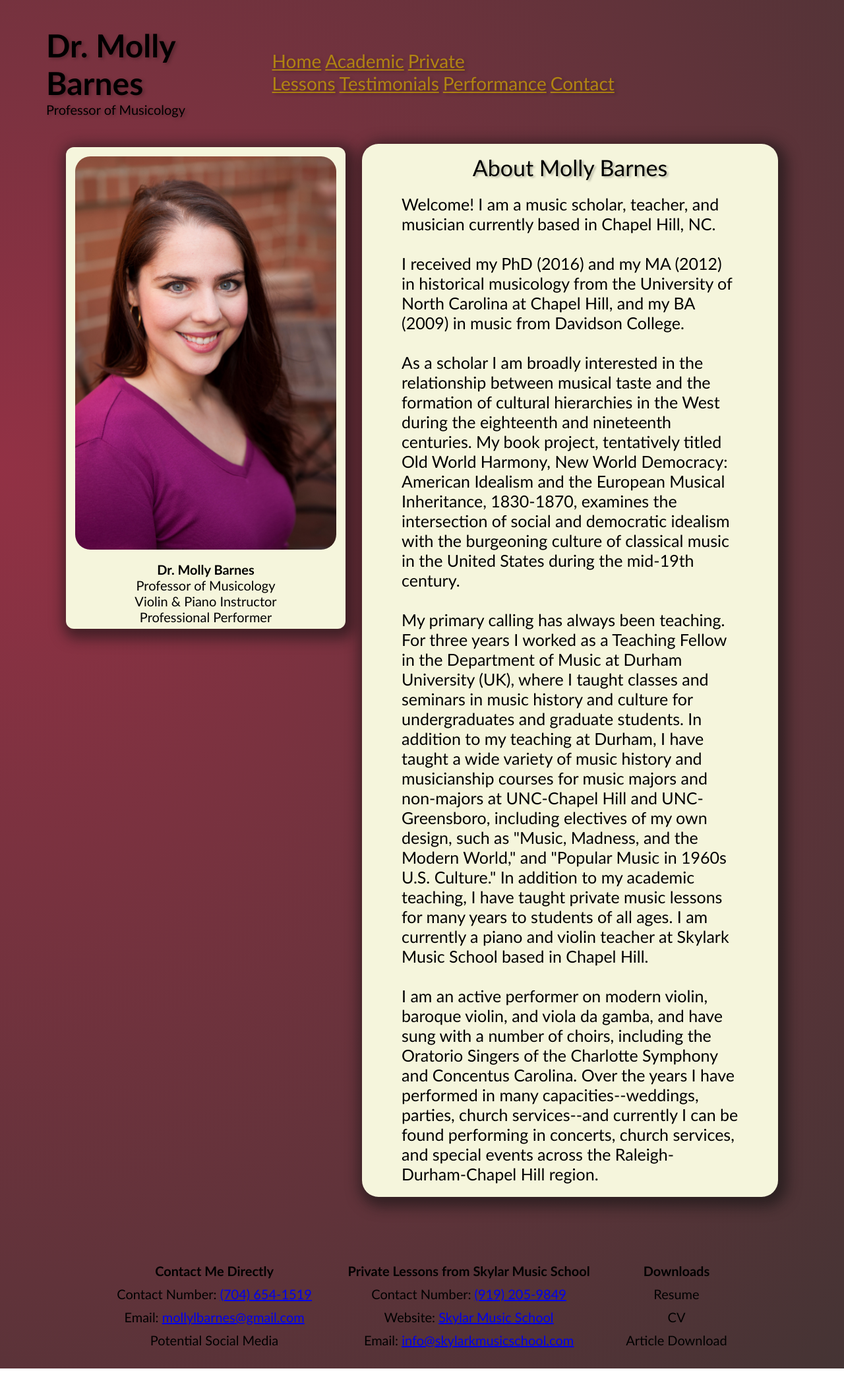
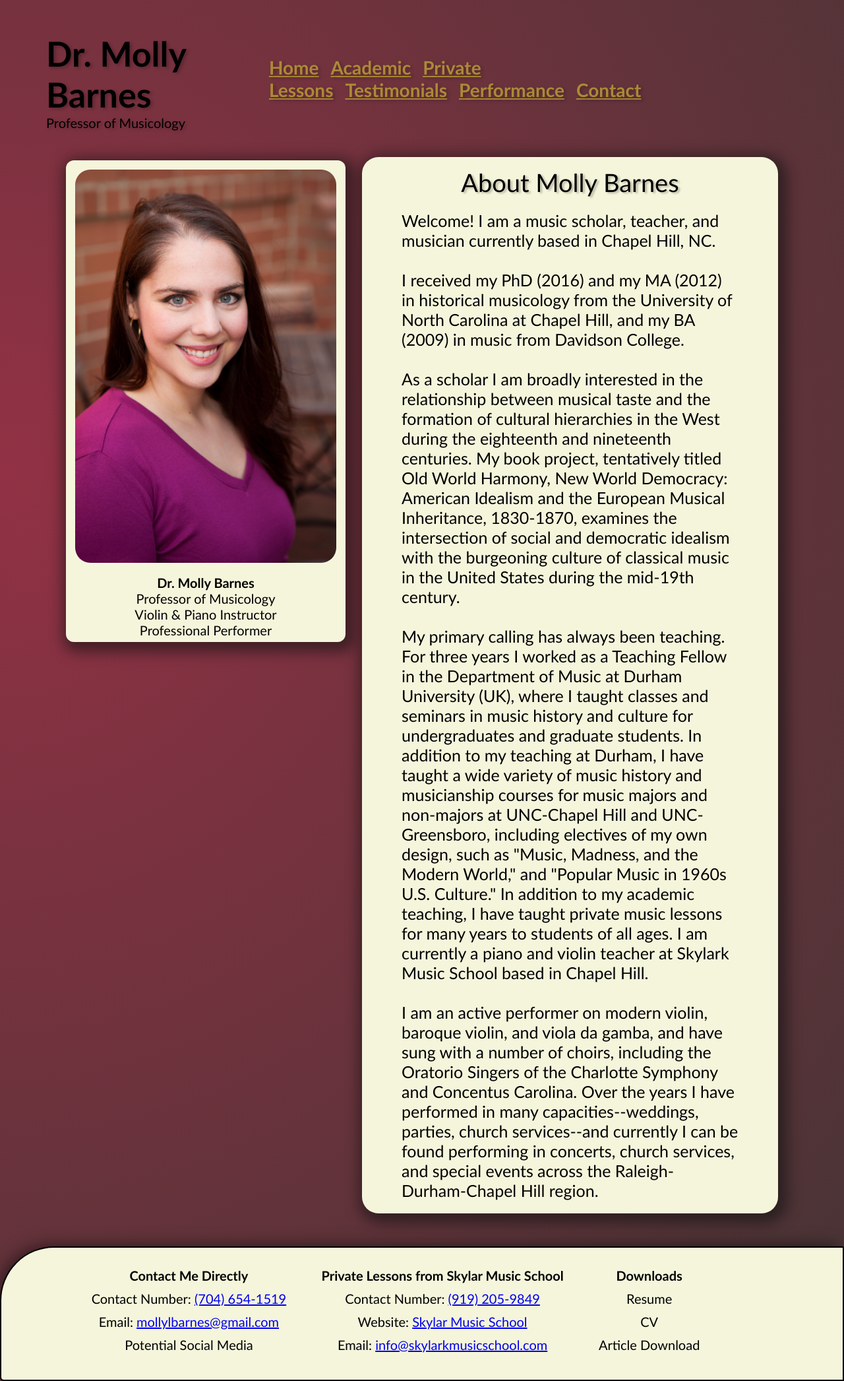
Before and after one commit to jlayher/molly-barnes-music, a Next.js app: page / in a window 1280 px wide. Shown: the whole page at 66% size. Built offline with nearby package versions, Linux system fonts and the light colour scheme.

Commit message:
General Style Changes.  Created TestimonialBar component

```diff
--- a/src/styles/Home.module.css
+++ b/src/styles/Home.module.css
@@ -43,7 +43,7 @@
   display: flex;
   justify-content: center;
   padding-top: 10px;
-  font-size: 34px;
+  font-size: 38px;
   font-weight: 400;
   margin: 0px 0px 20px 0px;
   text-shadow: 3px 2px 3px rgba(0,0,0,0.25);
--- a/src/styles/academic.module.css
+++ b/src/styles/academic.module.css
@@ -9,7 +9,7 @@
 
     border-radius: 12px;
 
-    font-size: 34px;
+    font-size: 38px;
     font-weight: 400;
 
     text-shadow: 3px 2px 3px rgba(0,0,0,0.25);
--- a/src/styles/footer.module.css
+++ b/src/styles/footer.module.css
@@ -3,14 +3,22 @@
 /* this fixes the sticky footer (margin-top: auto) */
 .footer__container {
     margin-top: auto;
-    /* border: 2px solid black; */
-    /* background-color: grey; */
+    border: 2px solid black;
+    background-color: beige;
     display: flex;
     text-align: center;
     justify-content: space-around;
 
+    border-top-left-radius: 82px ;
+    border-top-right-radius: 2px ;
+    border-bottom-left-radius: 6px;
     line-height: 35px;
 
-    padding: 45px 150px 25px 150px;
+    /* changed padding to be slightly offset.  Right greater than left */
+        /* previously 45 150 25 150 */
+    padding: 25px 190px 35px 110px;
 
+    -webkit-box-shadow: -6px -4px 26px -4px rgba(0,0,0,0.57);
+    -moz-box-shadow: -6px -4px 26px -4px rgba(0,0,0,0.57);
+    box-shadow: -6px -4px 26px -4px rgba(0,0,0,0.57);
 }
--- a/src/styles/header.module.css
+++ b/src/styles/header.module.css
@@ -33,5 +33,6 @@
 
 .header__name {
     display: flex;
-    font-size: 48px;
+    font-size: 52px;
+    padding-top: 10px;
 }
--- a/src/styles/nav.module.css
+++ b/src/styles/nav.module.css
@@ -9,7 +9,8 @@
 }
 
 .link {
-    color: rgb(177, 132, 18);
+    color: rgb(171, 138, 54);
     font-size: 28px;
-    margin-right: 6px;
+    font-weight: 600;
+    margin-right: 18px;
 }
```
Also changed, not shown: src/components/TestimonialBar.js (added, +11 -0 lines), src/pages/academic-teaching.js (+10 -0 lines).
